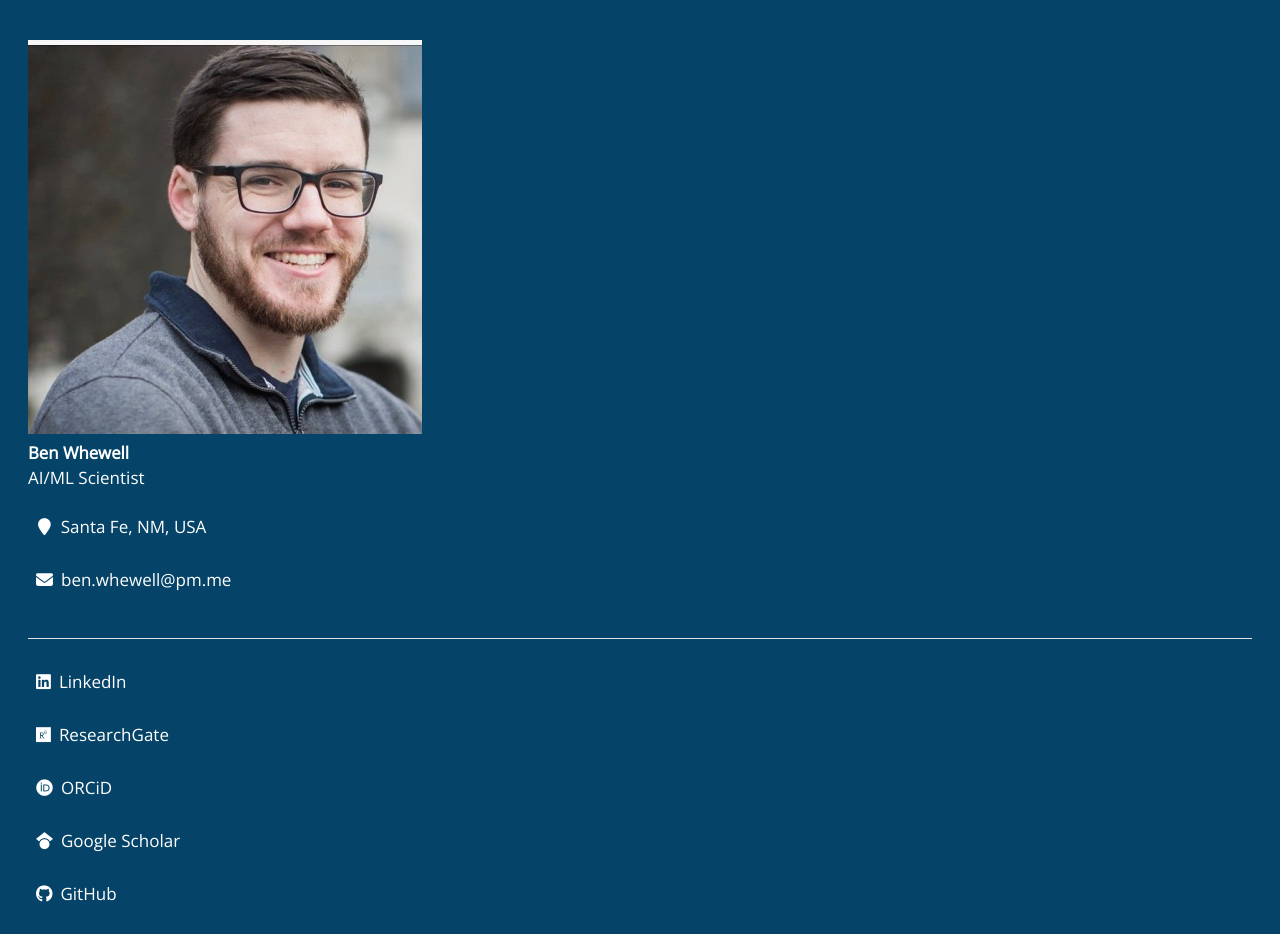
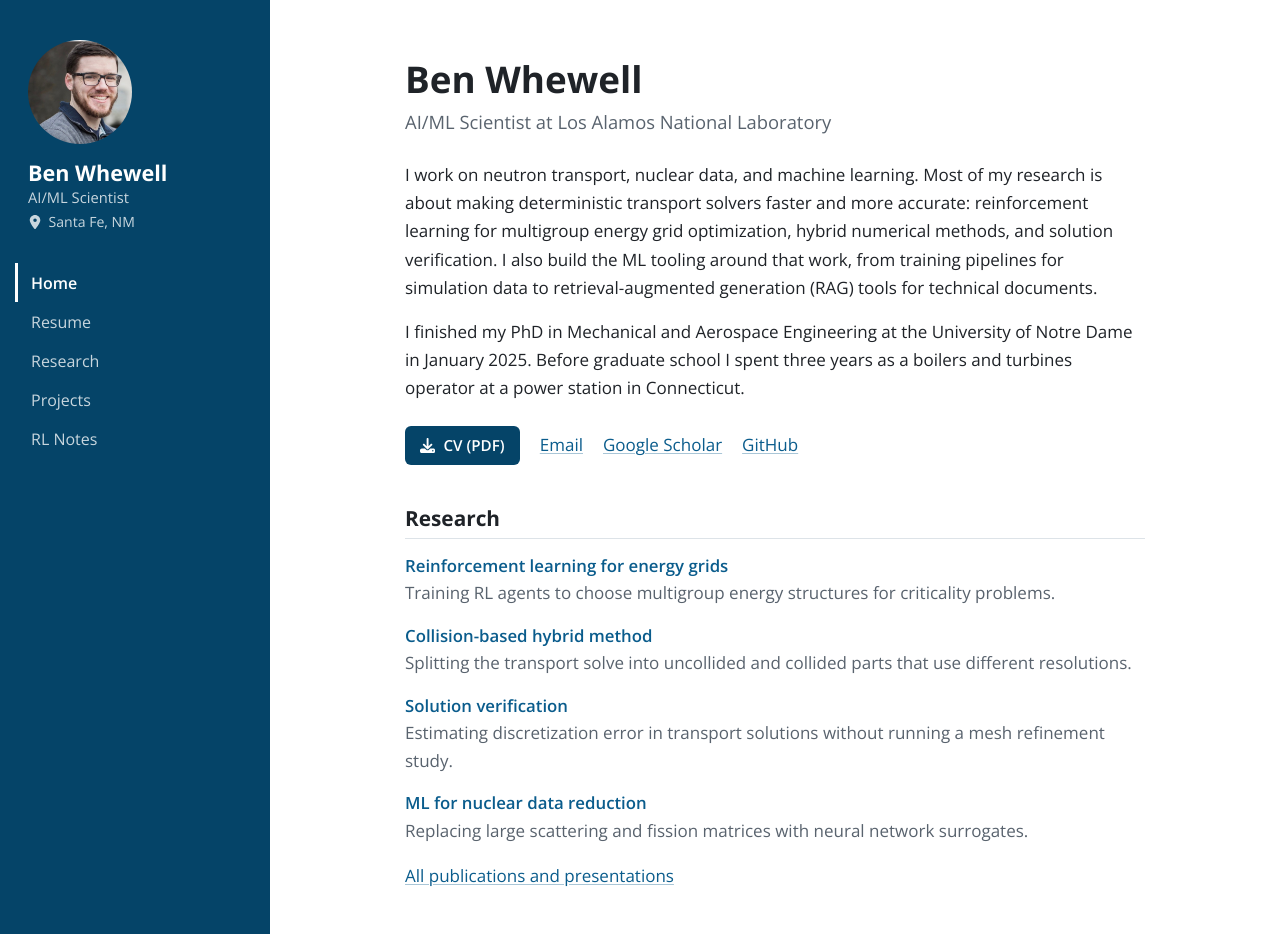
Before and after one commit to bwhewe-13/bwhewe-13.github.io, a Jekyll site: the page built from index.html, in a window 1280 px wide. Shown: the top 934 px of the page. Built offline with Jekyll 4.4.1, drawn with Linux system fonts in a browser that asks for light colours; some of the changed text lies outside the part shown.

Commit message:
Rewrite the home page with research areas and a news list

```diff
--- /dev/null
+++ b/_data/news.yml
@@ -0,0 +1,15 @@
+# Shown on the home page, newest first. Keep each item to one sentence.
+- date: May 2026
+  text: Started as an AI/ML Scientist at Los Alamos National Laboratory.
+- date: May 2026
+  text: >-
+    Posted a preprint on reinforcement learning for multigroup energy grid optimization
+    (<a href="https://arxiv.org/abs/2605.27895">arXiv:2605.27895</a>).
+- date: 2025
+  text: Received a conference paper award at the 2025 ANS Mathematics and Computational Methods conference (M&amp;C 2025).
+- date: Feb 2025
+  text: Started the Metropolis Postdoctoral Fellowship at Los Alamos National Laboratory.
+- date: Jan 2025
+  text: >-
+    Finished my PhD at the University of Notre Dame
+    (<a href="https://doi.org/10.7274/27927858.v1">dissertation</a>).
--- a/index.html
+++ b/index.html
@@ -1,77 +1,58 @@
-<!DOCTYPE html>
-<html lang="en">
+---
+title: Home
+---
+<section class="intro">
+  <h1>Ben Whewell</h1>
+  <p class="lede">AI/ML Scientist at Los Alamos National Laboratory</p>
+  <p>
+    I work on neutron transport, nuclear data, and machine learning. Most of my research is
+    about making deterministic transport solvers faster and more accurate: reinforcement
+    learning for multigroup energy grid optimization, hybrid numerical methods, and solution
+    verification. I also build the ML tooling around that work, from training pipelines for
+    simulation data to retrieval-augmented generation (RAG) tools for technical documents.
+  </p>
+  <p>
+    I finished my PhD in Mechanical and Aerospace Engineering at the University of Notre Dame
+    in January 2025. Before graduate school I spent three years as a boilers and turbines
+    operator at a power station in Connecticut.
+  </p>
+  <p class="intro-links">
+    <a class="button" href="/cv/Ben_Whewell_CV.pdf">{% include icons/download.svg %}CV (PDF)</a>
+    <a href="mailto:{{ site.email }}">Email</a>
+    <a href="{{ site.links.scholar }}">Google Scholar</a>
+    <a href="{{ site.links.github }}">GitHub</a>
+  </p>
+</section>
 
-<head>
-    <meta charset="UTF-8">
-    <meta name="viewport" content="width=device-width, initial-scale=1.0">
-    <meta name="description" content="Ben Whewell — computational scientist at Los Alamos National Laboratory working on neutron transport, nuclear data, and machine learning.">
+<section>
+  <h2>Research</h2>
+  <ul class="area-list">
+    <li>
+      <h3><a href="/research/rl-energy-grids.html">Reinforcement learning for energy grids</a></h3>
+      <p>Training RL agents to choose multigroup energy structures for criticality problems.</p>
+    </li>
+    <li>
+      <h3><a href="/research/hybrid-method.html">Collision-based hybrid method</a></h3>
+      <p>Splitting the transport solve into uncollided and collided parts that use different resolutions.</p>
+    </li>
+    <li>
+      <h3><a href="/research/solution-verification.html">Solution verification</a></h3>
+      <p>Estimating discretization error in transport solutions without running a mesh refinement study.</p>
+    </li>
+    <li>
+      <h3><a href="/research/ml-data-reduction.html">ML for nuclear data reduction</a></h3>
+      <p>Replacing large scattering and fission matrices with neural network surrogates.</p>
+    </li>
+  </ul>
+  <p><a href="/research.html">All publications and presentations</a></p>
+</section>
 
-    <link rel="canonical" href="https://www.ben-whewell.com/">
-    <meta property="og:type" content="website">
-    <meta property="og:site_name" content="Ben Whewell">
-    <meta property="og:title" content="Ben Whewell — AI/ML Scientist">
-    <meta property="og:description" content="Ben Whewell — computational scientist at Los Alamos National Laboratory working on neutron transport, nuclear data, and machine learning.">
-    <meta property="og:url" content="https://www.ben-whewell.com/">
-    <meta property="og:image" content="https://www.ben-whewell.com/figures/og-card.png">
-    <meta property="og:image:width" content="1200">
-    <meta property="og:image:height" content="630">
-    <meta property="og:image:alt" content="Ben Whewell, AI/ML Scientist — neutron transport, nuclear data, and machine learning at Los Alamos National Laboratory">
-    <meta name="twitter:card" content="summary_large_image">
-
-    <link rel="preconnect" href="https://fonts.googleapis.com">
-    <link rel="preconnect" href="https://fonts.gstatic.com" crossorigin>
-    <link rel="stylesheet" href="https://fonts.googleapis.com/css2?family=Open+Sans&display=swap">
-    <link rel="stylesheet" href="css/styling.css">
-    <link rel="stylesheet" href="https://use.fontawesome.com/releases/v6.7.2/css/all.css">
-    <link rel="icon" type="image/svg+xml" href="figures/favicon.svg">
-    <title>Whewell | Home</title>
-</head>
-
-<body>
-  <div class="container">
-    <!-- <div class="nav">Navbar</div> -->
-    <div id="sidebar-placeholder" class="side-primary"></div>
-    <div class="content">
-      <section id="intro">
-        <div class="section-header">
-          <h2>Welcome</h2>
-        </div>
-        <div class="work-container">
-          <p>
-            I am a computational scientist at Los Alamos National Laboratory working on neutron
-            transport, nuclear data, and machine learning. My research focuses on reinforcement
-            learning for multigroup energy grid optimization, hybrid numerical methods, and
-            solution verification; making deterministic transport solvers faster
-            and more accurate. Alongside this, I build practical AI/ML systems from
-            end-to-end ML pipelines to LLM-powered retrieval-augmented generation (RAG)
-            applications and reinforcement-learning agents.
-          </p>
-          <div class="intro-gallery">
-            <div class="intro-column intro-column-research">
-              <figure class="intro-figure">
-                <img src="figures/lattice-thermal-flux.gif" alt="Thermal flux lattice animation">
-                <figcaption>Collision-Based Hybrid Method.</figcaption>
-              </figure>
-              <figure class="intro-figure">
-                <img src="figures/plutonium-sphere-autodjinn.png" alt="Plutonium sphere autodjinn visualization">
-                <figcaption>Using ML for Memory Reduction.</figcaption>
-              </figure>
-            </div>
-            <div class="intro-column intro-column-sorting">
-              <figure class="intro-figure">
-                <img src="figures/sorting.gif" alt="Sorting animation">
-                <figcaption>Visualization of different sorting algorithms.</figcaption>
-                <a class="intro-download-button" href="scripts/sorting.py" download>Download sorting code</a>
-              </figure>
-            </div>
-          </div>
-        </div>
-      </section>
-    </div>
-    <div class="side-secondary"></div>
-    <div class="footer"></div>
-  </div>
-    <script src="js/sidebar-loader.js"></script>
-</body>
-
-</html>
+<section>
+  <h2>News</h2>
+  <dl class="news">
+    {%- for item in site.data.news %}
+    <dt>{{ item.date }}</dt>
+    <dd>{{ item.text }}</dd>
+    {%- endfor %}
+  </dl>
+</section>
```
